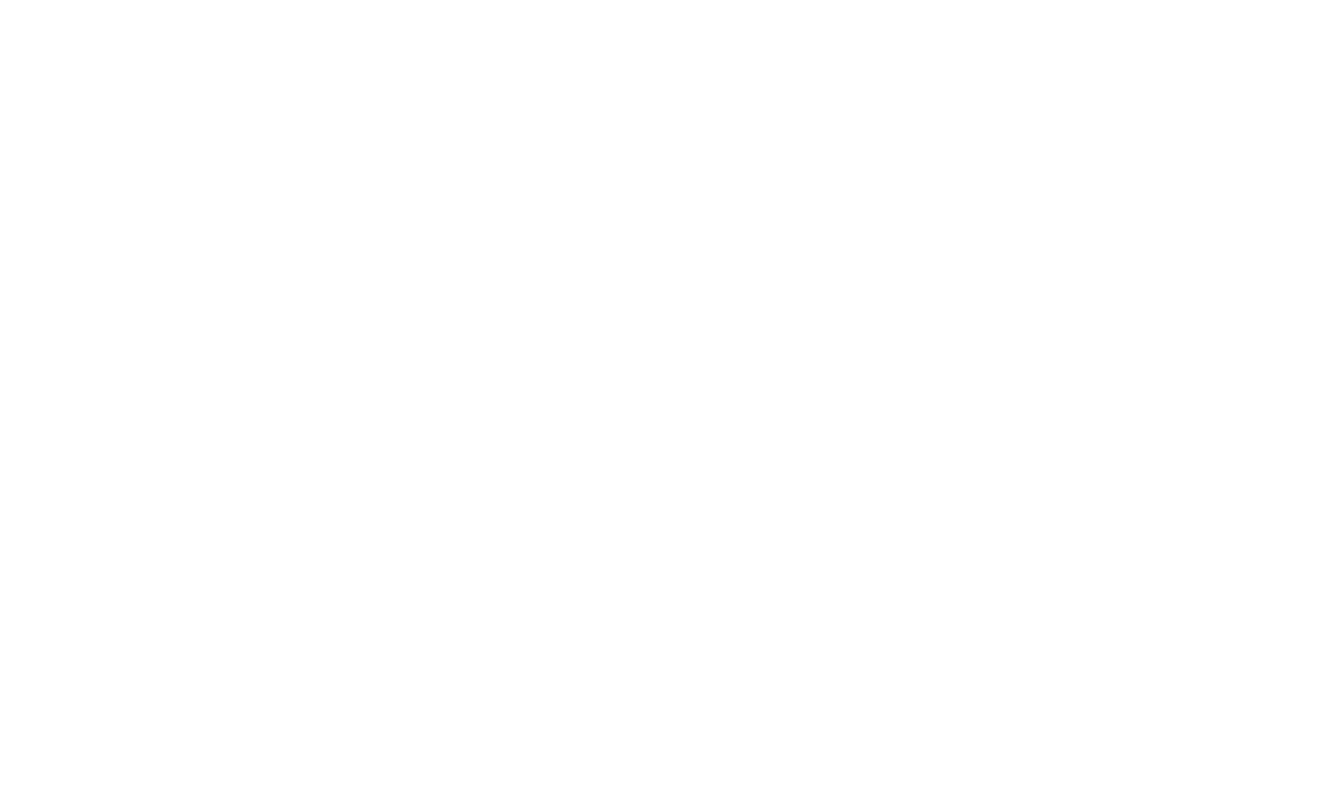
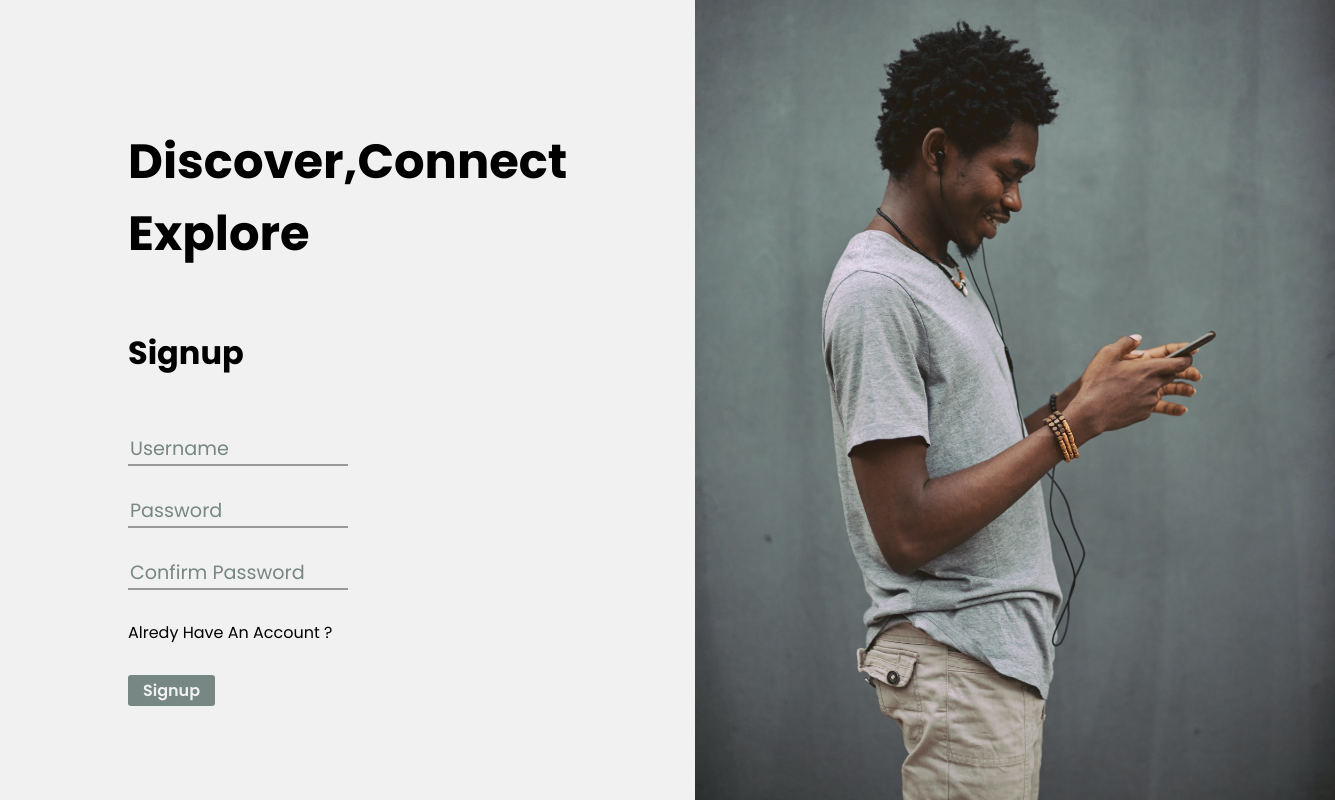
Before and after one commit to Niyasin/socialnet, a React (Create React App) app in the folder client/: page / in a window 1280 px wide. Shown: the whole page, 1335 px wide, since content can reach past the window. Built offline with nearby package versions, Linux system fonts and the light colour scheme.

Commit message:
Login/Signup Component

```diff
--- a/client/src/App.js
+++ b/client/src/App.js
@@ -1,8 +1,10 @@
+import Login from "./components/Login";
+
 function App() {
   return (
-    <div className="container">
-
-    </div>
+    <>
+    <Login/>
+    </>
   );
 }
 
--- /dev/null
+++ b/client/src/components/Login.js
@@ -0,0 +1,32 @@
+import { useState } from "react"
+
+export default function Login(){
+    const [account,setAccount]=useState(false);
+    const [username,setUsername]=useState('');
+    const [password,setPassword]=useState('');
+    const [password2,setPassword2]=useState('');
+    return(
+        <div className="container">
+            <div className="main">
+                <h1>Discover,Connect<br/>Explore</h1>
+                <div className="form">
+                    {account?<>
+                        <h2>Login</h2>
+                        <input placeholder='Username' onChange={(e)=>{setUsername(e.target.value)}}/>
+                        <input placeholder='Password' type='password'  onChange={(e)=>{setPassword(e.target.value)}}/>
+                        <span className='link' onClick={()=>{setAccount(false)}}>Dont Have An Account ?</span>
+                        <div className="button">Login</div>
+                    </>:<>
+                        <h2>Signup</h2>
+                        <input placeholder='Username'  onChange={(e)=>{setUsername(e.target.value)}}/>
+                        <input placeholder='Password' type='password'  onChange={(e)=>{setPassword(e.target.value)}}/>
+                        <input placeholder='Confirm Password' type='password' onChange={(e)=>{setPassword2(e.target.value)}}/>
+                        <span className='link' onClick={()=>{setAccount(true)}} >Alredy Have An Account ?</span>
+                        <div className="button">Signup</div>
+                    </>}
+                </div>
+            </div>
+            <img src="./images/main.jpg" className='heroImg'/>
+        </div>
+    )
+}
--- a/client/src/style.css
+++ b/client/src/style.css
@@ -1,11 +1,79 @@
 @import url(https://fonts.googleapis.com/css?family=Poppins:100,100italic,200,200italic,300,300italic,regular,italic,500,500italic,600,600italic,700,700italic,800,800italic,900,900italic);
+:root{
+  --bg:#f1f1f1;
+  --pri:#333;
+  --sec:#999;
+  --ter:#778784;
+}
 body {
   margin: 0;
   padding: 0;
   font-family:Poppins;
   -webkit-font-smoothing: antialiased;
   -moz-osx-font-smoothing: grayscale;
+  background: var(--bg);
 }
 *{
   box-sizing: border-box;
 }
+
+.container{
+  width: 100vw;
+  height: 100vh;
+  display: flex;
+}
+h1{
+  font-size:3rem;
+}
+h2{
+  font-size: 2rem;
+}
+.main{
+  flex: 1;
+  height: 100%;
+  padding: 5% 0;
+  display: flex;
+  flex-direction: column;
+  padding:0% 10%;
+  align-items: flex-start;
+  justify-content:center;
+}
+.heroImg{
+  height: 100%;
+}
+
+.form{
+  display: flex;
+  flex-direction: column;
+  gap:30px;
+  width: 50%;
+}
+input{
+  background: none;
+  border: none;
+  border-bottom: 2px solid var(--sec);
+  font-size: 1.2rem;
+  height: 2rem;
+  outline: none;
+}
+input::placeholder{
+  color: var(--ter);
+  font-family:'Poppins';
+  font-weight: 400;
+}
+.link{
+  cursor: pointer;
+}
+.button{
+  padding:3px 15px;
+  color: var(--bg);
+  font-weight:600;
+  cursor: pointer;
+  background:var(--ter);
+  max-width: fit-content;
+  border-radius: 3px;
+  transition: 0.1s;
+}
+.button:hover{
+  background: var(--pri);
+}
```
Also changed, not shown: client/public/images/main.jpg (added).
